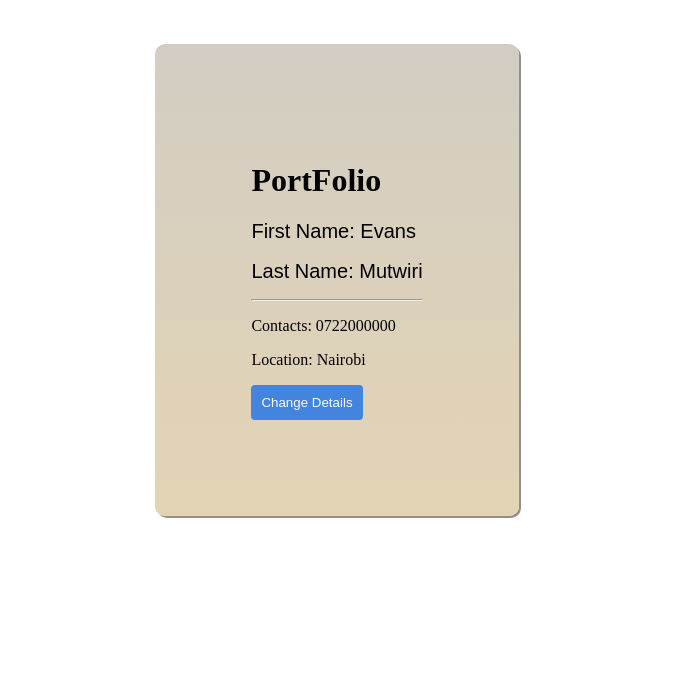
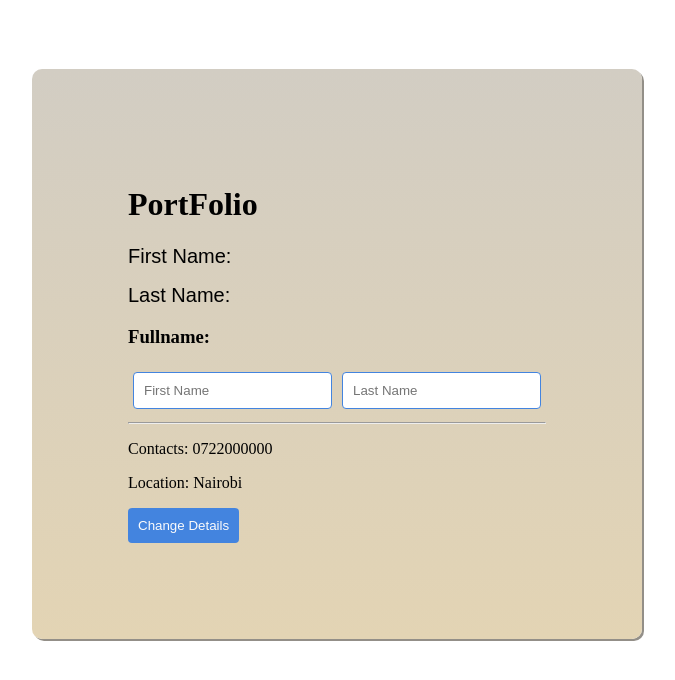
Before and after one commit to EvansMutwiri/vuejs-roadmap, a Vue app: page / in a window 1280 px wide. Shown: the top 680 px of the page, without its empty margins (303-978 px from the left). Built offline with nearby package versions, Linux system fonts and the light colour scheme.

Commit message:
use of computed property methods to change user details

```diff
--- a/src/components/Options.vue
+++ b/src/components/Options.vue
@@ -3,6 +3,13 @@
         <h1>PortFolio</h1>
         <h2>First Name: {{ firstName }}</h2>
         <h2>Last Name: {{ lastName }}</h2>
+
+        <h3>Fullname: {{ fullName }}</h3>
+
+        <div class="form">
+            <input type="text" placeholder="First Name" @input="changeFirstName">
+            <input type="text" placeholder="Last Name" @input="changeLastName">
+        </div>
         <hr>
         <div>
             <p>Contacts: {{ details.contact }}</p>
@@ -14,15 +21,15 @@
 </template>
 
 <script>
-import { ref, reactive } from '@vue/reactivity';
+import { ref, reactive} from '@vue/reactivity';
+
+// import computed
+import { computed } from '@vue/runtime-core';
 export default {
     setup() {
 
-        // use case: ref for strings and numbers
-        let first = ref('Evans');
-        let last = ref('Mutwiri');
-
-        // use case: reactive for objects
+        let first = ref(' ');
+        let last = ref(' ');
         let details = reactive({
             contact: '0722000000',
             address: 'Nairobi'
@@ -33,11 +40,27 @@ export default {
             details.address = 'Uganda'
         }
 
+        // 2 way binding
+        let changeFirstName = (event) => {
+            first.value = event.target.value;
+        }
+
+        let changeLastName = (event) => {
+            last.value = event.target.value;
+        }
+
+        const fullName = computed(() => {
+            return first.value + ' ' + last.value;
+        })
+
         return {
             firstName: first,
             lastName: last,
             details: details,
-            changeDetails
+            changeDetails,
+            changeFirstName,
+            changeLastName,
+            fullName
         }
     }
 }
@@ -70,9 +93,17 @@ h2 {
 }
 button {
     color: #fbfbfb;
-    background: rgb(67, 132, 223);
+    background: #4384df;
     border: none;
     border-radius: 4px;
     padding: 10px;
 }
+.form {
+    input {
+        margin: 5px;
+        border: #4384df 1px solid;
+        padding: 10px;
+        border-radius: 4px;
+    }
+}
 </style>
```
